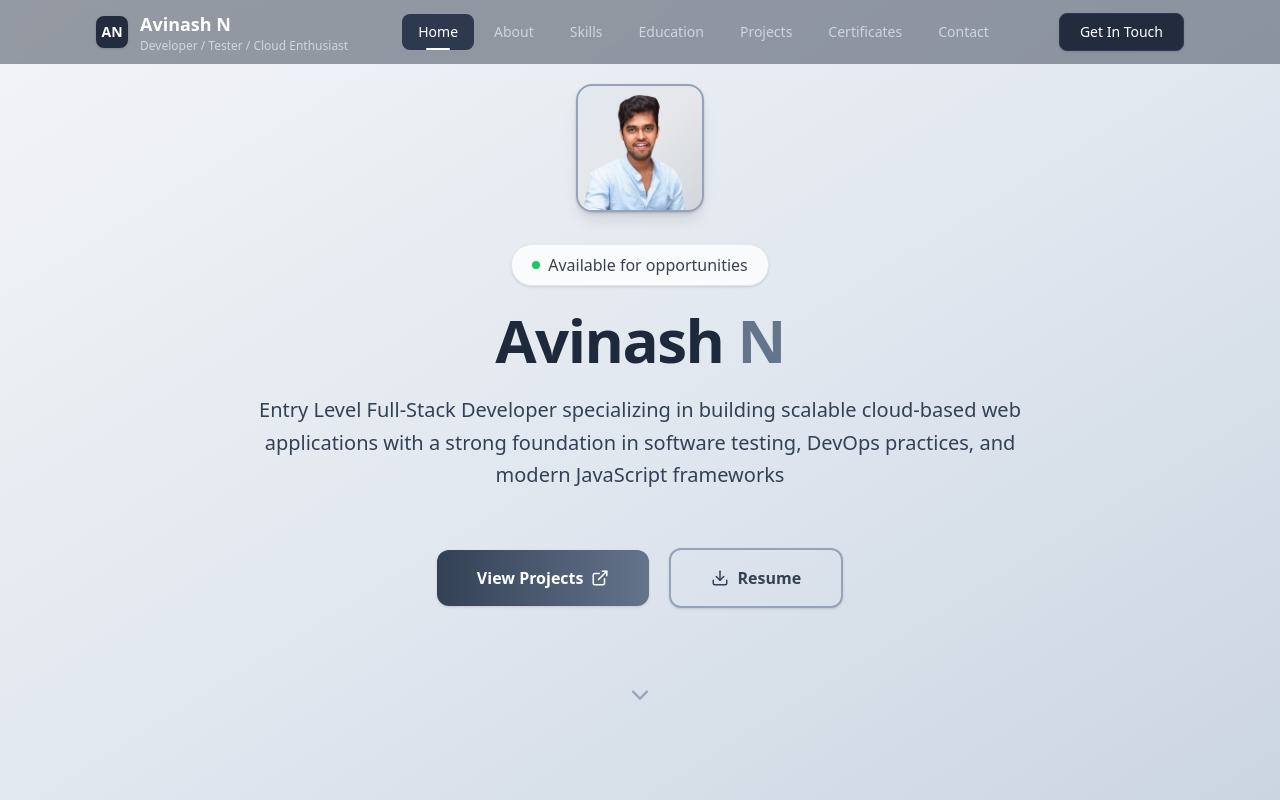
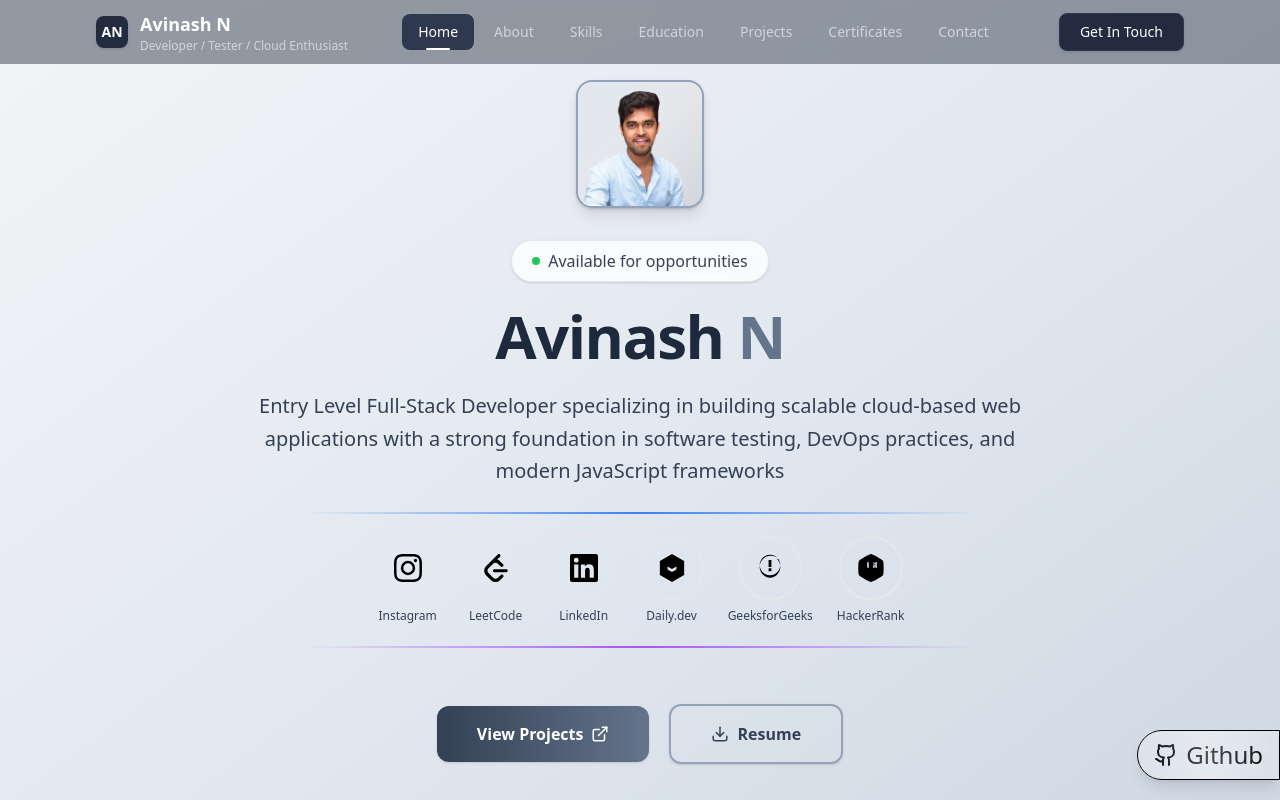
Before and after one commit to avi9611/portfolio_avi, a React (Vite) app: page / in a window 1280 px wide. Shown: the top 800 px of the page. Built offline with nearby package versions, Linux system fonts and the light colour scheme.

Commit message:
social links

```diff
--- a/src/About.tsx
+++ b/src/About.tsx
@@ -1,5 +1,5 @@
 import React from 'react';
-import { User, MapPin, Briefcase } from 'lucide-react';
+import { MapPin, Briefcase } from 'lucide-react';
 
 const About: React.FC = () => (
   <section id="about" className="py-24 bg-gradient-to-br from-white via-gray-50 to-gray-100">
@@ -21,7 +21,6 @@
         </div>
         <div className="order-1 lg:order-2 space-y-8">
           <div>
-            <h3 className="text-2xl font-semibold text-gray-800 mb-6">Professional Background</h3>
             <div className="space-y-4 text-gray-700 leading-relaxed text-base">
               <p>
                 Motivated and detail-oriented Entry-level Full Stack Developer with a
--- a/src/App.tsx
+++ b/src/App.tsx
@@ -9,6 +9,7 @@
 import Experience from './Experience';
 import Contact from './Contact';
 import Footer from './Footer';
+import GithubBtn from './GithubBtn';
 
 function App() {
   const [isMenuOpen, setIsMenuOpen] = useState(false);
@@ -57,6 +58,7 @@
       <Certificates />
       <Contact />
       <Footer />
+        <GithubBtn />
     </div>
   );
 }
--- /dev/null
+++ b/src/GithubBtn.tsx
@@ -0,0 +1,26 @@
+import { Github } from "lucide-react";
+const GithubBtn = () => {
+  return (
+    <a
+      href="https://github.com/avi9611"
+      target="_blank"
+      rel="noopener noreferrer"
+      className="fixed right-0 bottom-5 sm:bottom-5 flex items-center gap-2 rounded-l-full
+                 z-50 w-fit h-fit p-2 px-4 shadow-lg border border-black bg-white/20
+                 backdrop-blur-md transition-all duration-300 ease-in-out
+                 hover:bg-black hover:text-white hover:scale-110
+                 hover:shadow-[0_4px_10px_rgba(0,0,0,0.3)]
+                 before:absolute before:top-0 before:left-0 before:w-full
+                 before:h-full before:bg-gradient-to-r before:from-transparent
+                 before:via-white/30 before:to-transparent before:transition-all
+                 before:duration-500 hover:before:left-full
+                 animate-bounce-slow"
+      style={{ zIndex: 9999 }}
+    >
+      <Github className="text-xl" />
+      <span className="font-rubik text-2xl max-sm:text-xl">Github</span>
+    </a>
+  );
+};
+
+export default GithubBtn;
--- a/src/Hero.tsx
+++ b/src/Hero.tsx
@@ -1,5 +1,6 @@
 import React from "react";
-import { User, ExternalLink, Download, ChevronDown } from "lucide-react";
+import { ExternalLink, Download, ChevronDown } from "lucide-react";
+import SocialLinks from "./SocialLinks";
 
 const Hero: React.FC = () => (
   <section
@@ -30,6 +31,8 @@
             cloud-based web applications with a strong foundation in software
             testing, DevOps practices, and modern JavaScript frameworks
           </p>
+          {/* Social Links below description */}
+          <SocialLinks />
         </div>
         <div className="flex flex-col sm:flex-row gap-5 justify-center items-center mt-14">
           <a
--- /dev/null
+++ b/src/SocialLinks.tsx
@@ -0,0 +1,118 @@
+import React, { useState } from "react";
+import FramerWrapper from "./FramerWrapper";
+
+const SocialLinks = () => {
+  const [hoveredIndex, setHoveredIndex] = useState<number | null>(null);
+
+  const links = [
+    {
+      name: "Instagram",
+      link: "https://www.instagram.com/_a_viii/profilecard/?igsh=aDZoNno1NjR3MHNr",
+      icon: (
+        <svg viewBox="0 0 24 24" className="w-5 h-5" fill="currentColor">
+          <path d="M12 2.163c3.204 0 3.584.012 4.85.07 3.252.148 4.771 1.691 4.919 4.919.058 1.265.069 1.645.069 4.849 0 3.205-.012 3.584-.069 4.849-.149 3.225-1.664 4.771-4.919 4.919-1.266.058-1.644.07-4.85.07-3.204 0-3.584-.012-4.849-.07-3.26-.149-4.771-1.699-4.919-4.92-.058-1.265-.07-1.644-.07-4.849 0-3.204.013-3.583.07-4.849.149-3.227 1.664-4.771 4.919-4.919 1.266-.057 1.645-.069 4.849-.069zM12 0C8.741 0 8.333.014 7.053.072 2.695.272.273 2.69.073 7.052.014 8.333 0 8.741 0 12c0 3.259.014 3.668.072 4.948.2 4.358 2.618 6.78 6.98 6.98C8.333 23.986 8.741 24 12 24c3.259 0 3.668-.014 4.948-.072 4.354-.2 6.782-2.618 6.979-6.98.059-1.28.073-1.689.073-4.948 0-3.259-.014-3.667-.072-4.947-.196-4.354-2.617-6.78-6.979-6.98C15.668.014 15.259 0 12 0zm0 5.838a6.162 6.162 0 100 12.324 6.162 6.162 0 000-12.324zM12 16a4 4 0 110-8 4 4 0 010 8zm6.406-11.845a1.44 1.44 0 100 2.881 1.44 1.44 0 000-2.881z" />
+        </svg>
+      ),
+      color: "hover:text-pink-500",
+      bgColor: "hover:bg-pink-50",
+    },
+    {
+      name: "LeetCode",
+      link: "https://leetcode.com/u/avinash516/",
+      icon: (
+        <svg viewBox="0 0 24 24" className="w-5 h-5" fill="currentColor">
+          <path d="M16.102 17.93l-2.697 2.607c-.466.467-1.111.662-1.823.662s-1.357-.195-1.824-.662l-4.332-4.363c-.467-.467-.702-1.15-.702-1.863s.235-1.357.702-1.824l4.319-4.38c.467-.467 1.125-.645 1.837-.645s1.357.195 1.823.662l2.697 2.606c.514.515 1.365.497 1.9-.038.535-.536.553-1.387.039-1.901l-2.609-2.636a5.055 5.055 0 0 0-2.445-1.337l2.467-2.503c.516-.514.498-1.366-.037-1.901-.535-.535-1.387-.552-1.902-.038l-10.1 10.101c-.981.982-1.494 2.337-1.494 3.835 0 1.498.513 2.895 1.494 3.875l4.347 4.361c.981.981 2.337 1.494 3.834 1.494 1.498 0 2.853-.513 3.835-1.494l2.609-2.637c.514-.514.496-1.365-.039-1.9s-1.386-.553-1.899-.039zM20.811 13.01H10.666c-.702 0-1.27.604-1.27 1.346s.568 1.346 1.27 1.346h10.145c.701 0 1.27-.604 1.27-1.346s-.569-1.346-1.27-1.346z" />
+        </svg>
+      ),
+      color: "hover:text-yellow-500",
+      bgColor: "hover:bg-yellow-50",
+    },
+    {
+      name: "LinkedIn",
+      link: "http://linkedin.com/in/avinash-n-a99387286",
+      icon: (
+        <svg viewBox="0 0 24 24" className="w-5 h-5" fill="currentColor">
+          <path d="M20.447 20.452h-3.554v-5.569c0-1.328-.027-3.037-1.852-3.037-1.853 0-2.136 1.445-2.136 2.939v5.667H9.351V9h3.414v1.561h.046c.477-.9 1.637-1.85 3.37-1.85 3.601 0 4.267 2.37 4.267 5.455v6.286zM5.337 7.433a2.062 2.062 0 01-2.063-2.065 2.064 2.064 0 112.063 2.065zm1.782 13.019H3.555V9h3.564v11.452zM22.225 0H1.771C.792 0 0 .774 0 1.729v20.542C0 23.227.792 24 1.771 24h20.451C23.2 24 24 23.227 24 22.271V1.729C24 .774 23.2 0 22.222 0h.003z" />
+        </svg>
+      ),
+      color: "hover:text-blue-500",
+      bgColor: "hover:bg-blue-50",
+    },
+    {
+      name: "Daily.dev",
+      link: "https://app.daily.dev/avinashn",
+      icon: (
+        <svg viewBox="0 0 24 24" className="w-5 h-5" fill="currentColor">
+          <path d="M12 0L1.605 6v12L12 24l10.395-6V6L12 0zm0 15.428l-3.79-2.144v-2.57L12 12.857l3.79-2.143v2.57L12 15.428z" />
+        </svg>
+      ),
+      color: "hover:text-green-500",
+      bgColor: "hover:bg-green-50",
+    },
+    {
+      name: "GeeksforGeeks",
+      link: "https://www.geeksforgeeks.org/user/avinashpomzls/",
+      icon: (
+        <svg viewBox="0 0 24 24" className="w-5 h-5" fill="currentColor">
+          <path d="M19.35 4.35a9.46 9.46 0 0 0-13.4 0C3.53 6.77 2.75 9.91 3.34 12.84c.59 2.93 2.5 5.41 5.15 6.67A9.46 9.46 0 0 0 12 20.3a9.46 9.46 0 0 0 3.51-.79c2.65-1.26 4.56-3.74 5.15-6.67.59-2.93-.19-6.07-2.61-8.49zM12 18.3c-4.86 0-8.8-3.94-8.8-8.8S7.14.7 12 .7s8.8 3.94 8.8 8.8-3.94 8.8-8.8 8.8zm1.2-13.2h-2.4v6h2.4v-6zm0 7.2h-2.4v2.4h2.4v-2.4z" />
+        </svg>
+      ),
+      color: "hover:text-emerald-500",
+      bgColor: "hover:bg-emerald-50",
+    },
+    {
+      name: "HackerRank",
+      link: "https://www.hackerrank.com/profile/avinashpoojary61",
+      icon: (
+        <svg viewBox="0 0 24 24" className="w-5 h-5" fill="currentColor">
+          <path d="M12 0c1.285 0 9.75 4.886 10.392 6 .645 1.115.645 10.885 0 12S13.287 24 12 24s-9.75-4.885-10.395-6c-.641-1.115-.641-10.885 0-12C2.25 4.886 10.715 0 12 0zm2.295 6.799c-.141 0-.279.033-.402.099v5.033c.126.069.266.102.402.102.545 0 .987-.452.987-1.012V7.81c0-.56-.443-1.012-.987-1.012zm-4.59 0c-.544 0-.987.452-.987 1.012v3.217c0 .56.443 1.012.987 1.012.141 0 .279-.033.402-.099V6.898c-.126-.069-.266-.102-.402-.102zm6.89 0c-.544 0-.987.452-.987 1.012v3.217c0 .56.443 1.012.987 1.012.141 0 .279-.033.402-.099V6.898c-.126-.069-.266-.102-.402-.102zm-2.3 3.319v-1.307h-.79v1.307h-.79v-1.307h-.79v1.307h-.79v-1.307h-1.208v-1.307h1.208v-1.307h.79v1.307h.79v-1.307h.79v1.307h.79v-1.307h1.208v1.307h-1.208v1.307h1.208z" />
+        </svg>
+      ),
+      color: "hover:text-violet-500",
+      bgColor: "hover:bg-violet-50",
+    },
+  ];
+
+  return (
+    <div className="relative w-full max-w-2xl px-8 mx-auto mt-8 mb-2">
+      {/* Top flowing line */}
+      <div className="absolute top-0 left-0 w-full h-[2px] overflow-hidden">
+        <div className="h-full w-full animate-flow-line bg-gradient-to-r from-transparent via-blue-500 to-transparent" />
+      </div>
+
+      {/* Bottom flowing line */}
+      <div className="absolute bottom-0 left-0 w-full h-[2px] overflow-hidden">
+        <div className="h-full w-full animate-flow-line-reverse bg-gradient-to-r from-transparent via-purple-500 to-transparent" />
+      </div>
+
+      {/* Links container with padding for the lines */}
+      <div className="flex flex-wrap gap-6 items-center justify-center py-6">
+        {links.map((item, index) => {
+          const timing = 0.55 + index * 0.125;
+
+          return (
+            <FramerWrapper key={index} delay={timing} y={50}>
+              <div className="relative group">
+                <div className="flex flex-col items-center">
+                  <a
+                    target="_blank"
+                    href={item.link}
+                    className={`relative transition-all duration-300 transform border-2 hover:border-current ${item.color} ${item.bgColor} hover:scale-110 hover:shadow-lg rounded-full p-4`}
+                    onMouseEnter={() => setHoveredIndex(index)}
+                    onMouseLeave={() => setHoveredIndex(null)}
+                    rel="noopener noreferrer"
+                  >
+                    {React.cloneElement(item.icon, { className: "w-7 h-7" })}
+                  </a>
+                  <span className="mt-2 text-xs font-medium text-slate-700">{item.name}</span>
+                </div>
+              </div>
+            </FramerWrapper>
+          );
+        })}
+      </div>
+    </div>
+  );
+};
+
+export default SocialLinks;
```
